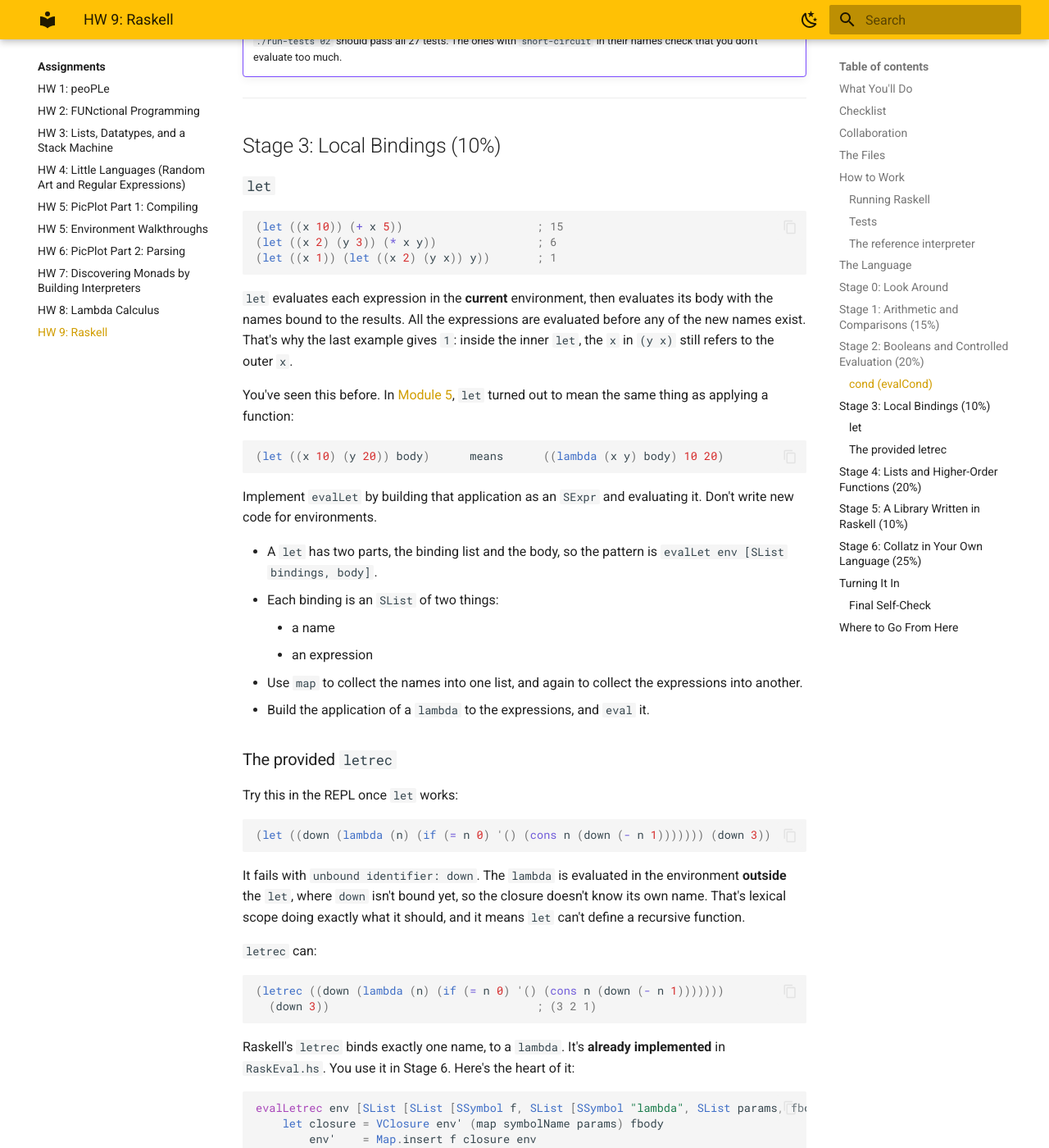
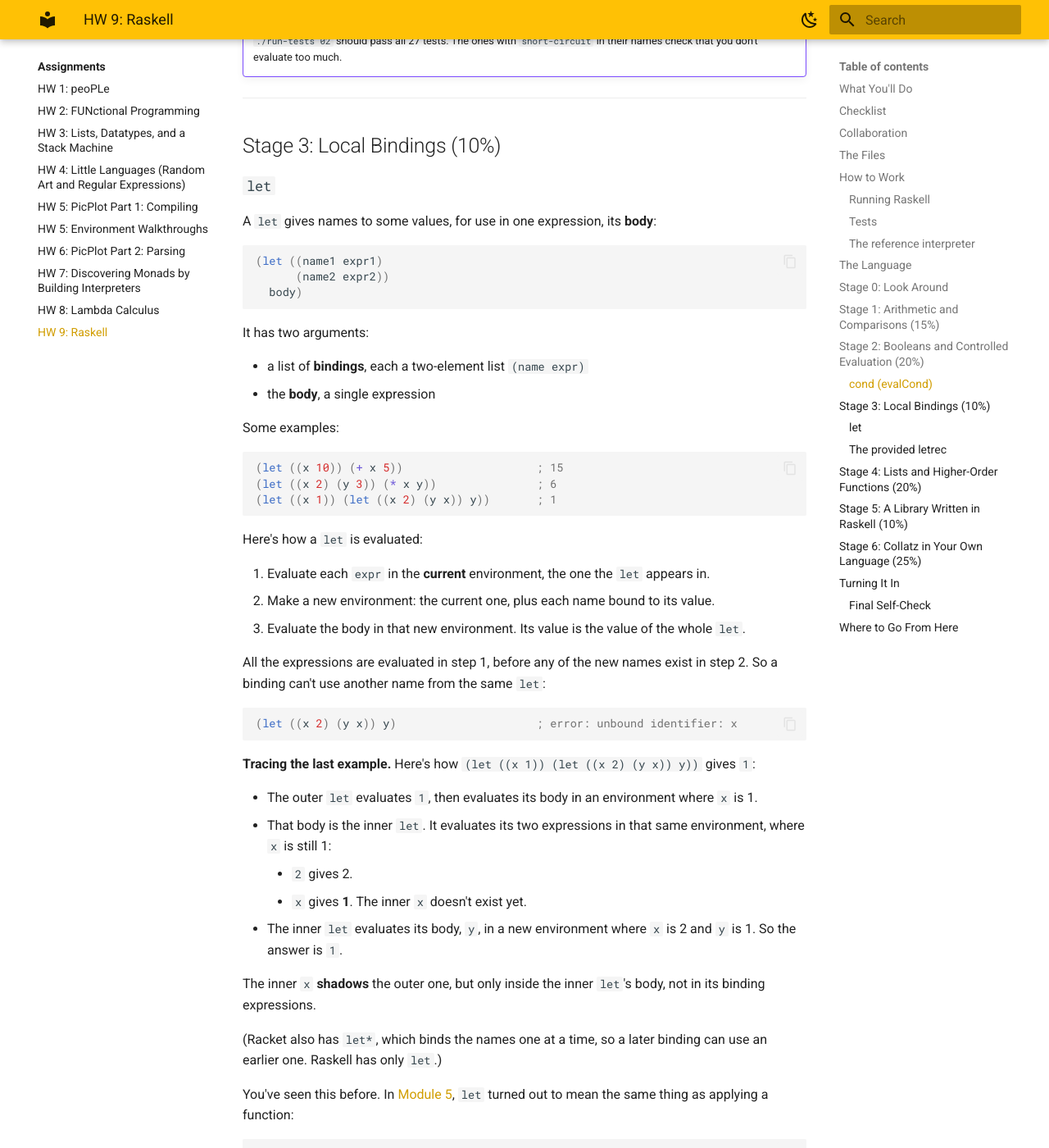
Before and after one commit to lbang-hmc/cs-131-website, an MkDocs documentation site: the page built from content/assignments/hw09.md, in a window 1280 px wide and 1400 px high, scrolled down 12386 px. Shown: the whole window at 82% size. Built offline with MkDocs 1.6.1 and Material for MkDocs 9.7.7, drawn with Linux system fonts in a browser that asks for light colours.

Commit message:
HW 9 Stage 3: explain let syntax, evaluation steps, and trace the shadowing example
Co-Authored-By: Claude Opus 5.5 <noreply@anthropic.com>

````diff
--- a/content/assignments/hw09.md
+++ b/content/assignments/hw09.md
@@ -415,13 +415,50 @@ With no clauses left, nothing matches, which is the error.
 
 ### `let`
 
+A `let` gives names to some values, for use in one expression, its **body**:
+
+```racket
+(let ((name1 expr1)
+      (name2 expr2))
+  body)
+```
+
+It has two arguments:
+
+- a list of **bindings**, each a two-element list `(name expr)`
+- the **body**, a single expression
+
+Some examples:
+
 ```racket
 (let ((x 10)) (+ x 5))                    ; 15
 (let ((x 2) (y 3)) (* x y))               ; 6
 (let ((x 1)) (let ((x 2) (y x)) y))       ; 1
 ```
 
-`let` evaluates each expression in the **current** environment, then evaluates its body with the names bound to the results. All the expressions are evaluated before any of the new names exist. That's why the last example gives `1`: inside the inner `let`, the `x` in `(y x)` still refers to the outer `x`.
+Here's how a `let` is evaluated:
+
+1. Evaluate each `expr` in the **current** environment, the one the `let` appears in.
+2. Make a new environment: the current one, plus each name bound to its value.
+3. Evaluate the body in that new environment. Its value is the value of the whole `let`.
+
+All the expressions are evaluated in step 1, before any of the new names exist in step 2. So a binding can't use another name from the same `let`:
+
+```racket
+(let ((x 2) (y x)) y)                     ; error: unbound identifier: x
+```
+
+**Tracing the last example.** Here's how `(let ((x 1)) (let ((x 2) (y x)) y))` gives `1`:
+
+- The outer `let` evaluates `1`, then evaluates its body in an environment where `x` is 1.
+- That body is the inner `let`. It evaluates its two expressions in that same environment, where `x` is still 1:
+    - `2` gives 2.
+    - `x` gives **1**. The inner `x` doesn't exist yet.
+- The inner `let` evaluates its body, `y`, in a new environment where `x` is 2 and `y` is 1. So the answer is `1`.
+
+The inner `x` **shadows** the outer one, but only inside the inner `let`'s body, not in its binding expressions.
+
+(Racket also has `let*`, which binds the names one at a time, so a later binding can use an earlier one. Raskell has only `let`.)
 
 You've seen this before. In [Module 5](../modules/05.1-environments-scope-closures.md#we-already-know-how-to-give-let-a-meaning), `let` turned out to mean the same thing as applying a function:
 
````
